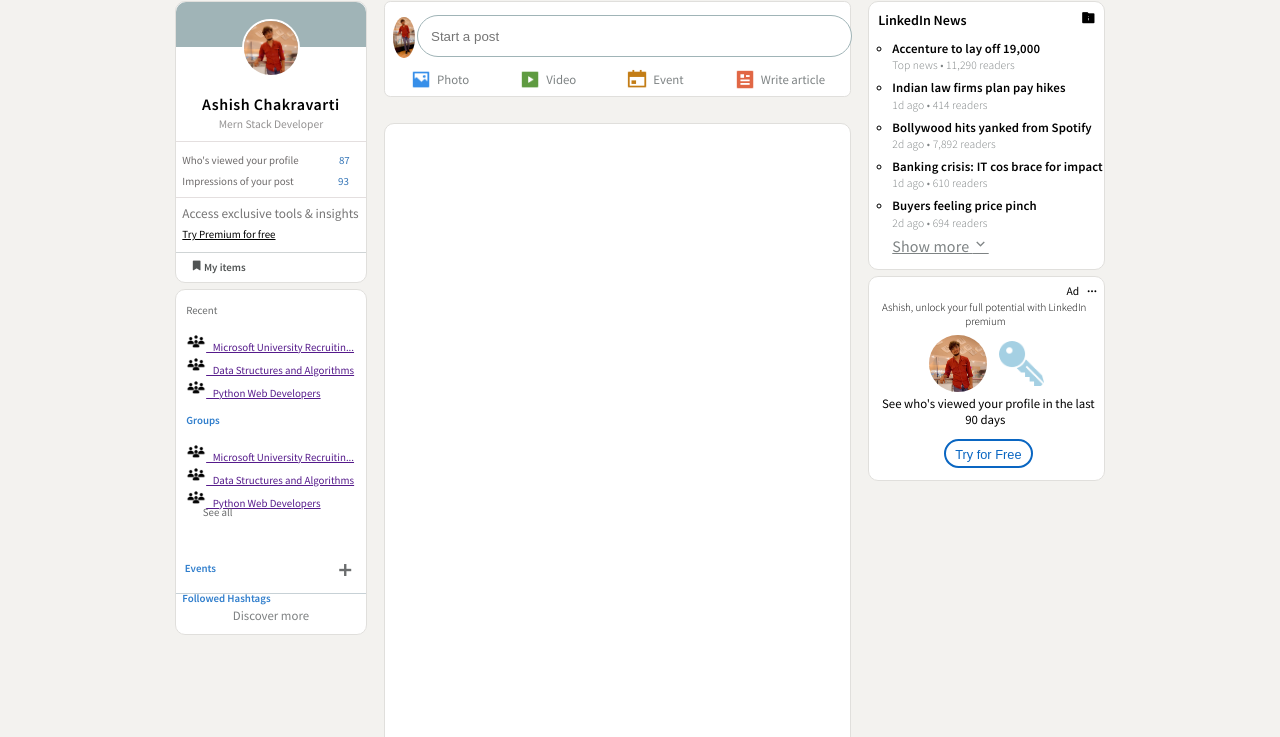
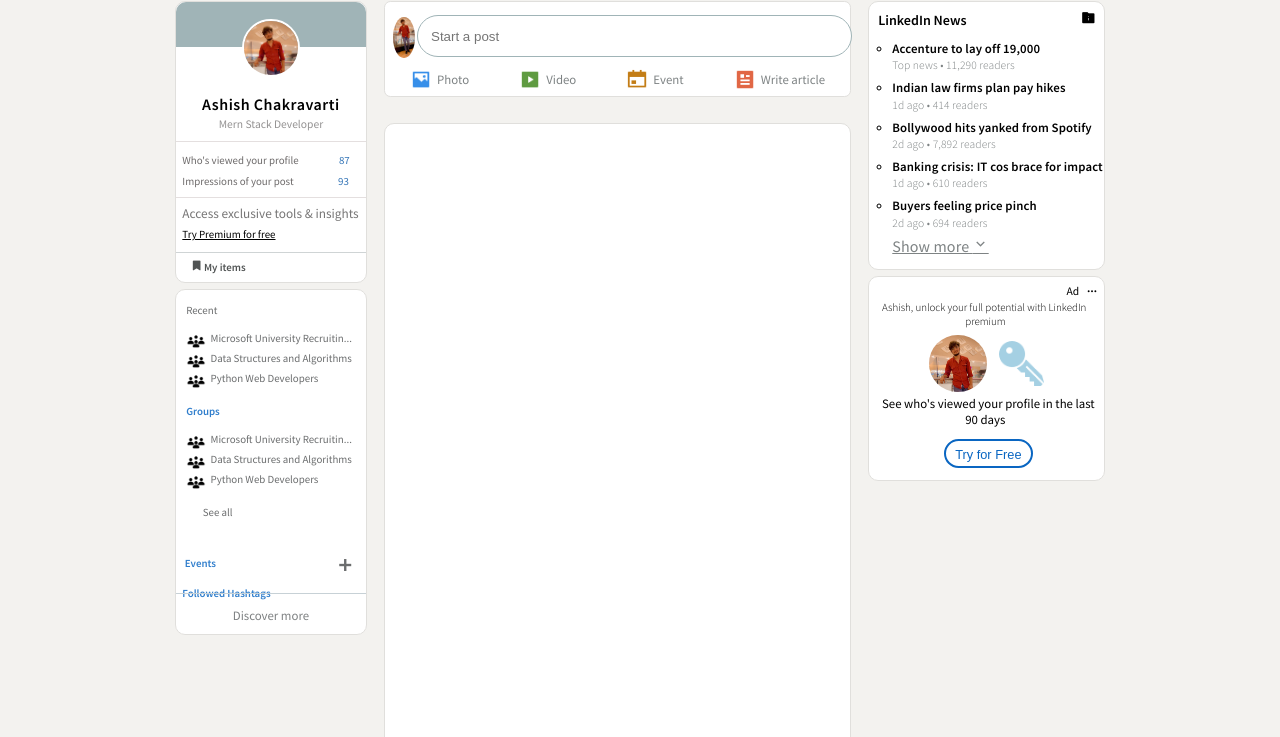
Before and after one commit to Ashishchakravartii/Linkedin-Front-end, a plain HTML site: page index.html in a window 1280 px wide. Shown: the part 63-800 px from the top of the page. Drawn offline with nearby package versions, Linux system fonts and the light colour scheme.

Commit message:
work save

```diff
--- a/style.css
+++ b/style.css
@@ -392,6 +392,16 @@ button{
 
 
 }
+.b2-1 a{
+    text-decoration: none;
+    color: #6b6d6e;
+    display: flex;
+}
+.b2-2 a{
+    text-decoration: none;
+    color: #6b6d6e;
+    display: flex;
+}
 .b2-2{
     display: flex;
     flex-direction: column;
@@ -418,7 +428,7 @@ button{
     display: flex;
     justify-content: space-between;
     padding-right: 0.9vmax;
-    padding-top: 4vmax;
+    padding-top: 5vmax;
     font-size: 0.85vmax;
     padding-left: 0.2vmax;
     color:#307ECC ;
```
